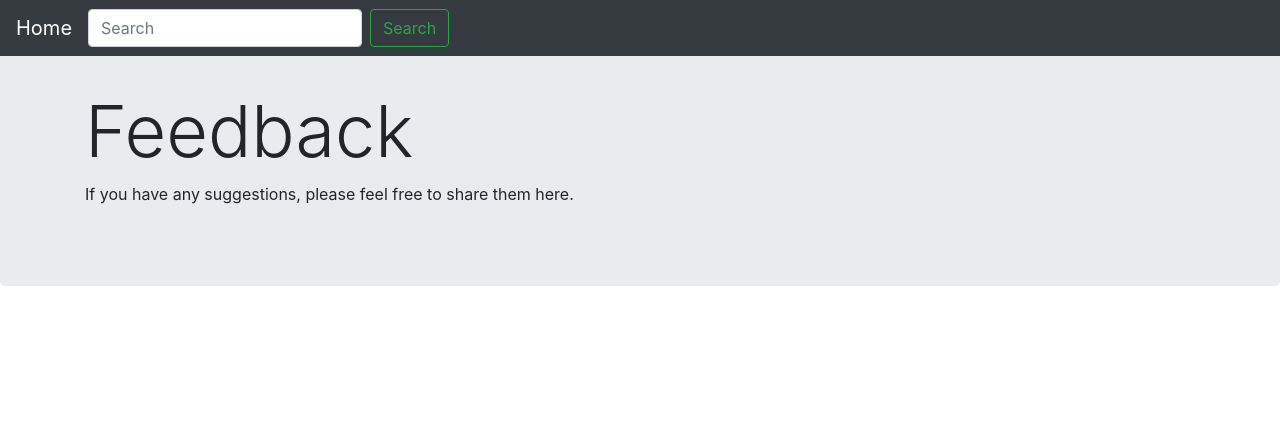
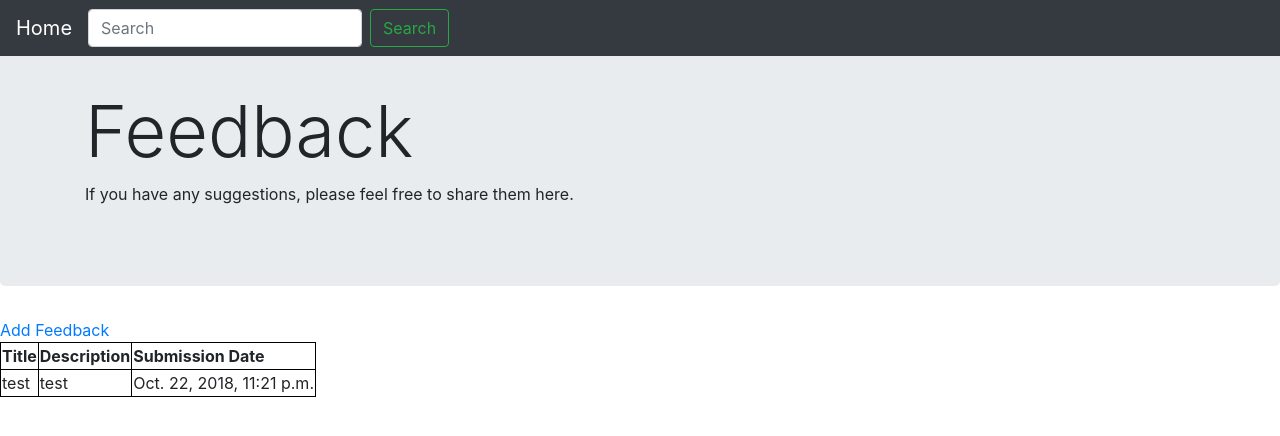
Before and after one commit to brandonrosenbloom/sight-words, a Django app: page /feedback/ in a window 1280 px wide. Shown: the top 436 px of the page. Run offline with Django 3.2, Linux system fonts and the light colour scheme; data comes from the database, SQL or seed files in the repository; both versions use the stored data as it was after the commit; some libraries are stand-ins or nearby versions.

Commit message:
added ability for user to submit feedback.

```diff
--- a/SightWords/urls.py
+++ b/SightWords/urls.py
@@ -23,4 +23,5 @@ urlpatterns = [
     path('grades/', grades, name='grades'),
     path('<grade>/words', words_by_grade, name='words'),
     path('feedback/', feedback, name='feedback'),
+    path('feedback/add', add_feedback, name='add_feedback')
 ]
--- a/webapp/admin.py
+++ b/webapp/admin.py
@@ -3,8 +3,11 @@ from __future__ import unicode_literals
 
 from django.contrib import admin
 from words.models import Words, Grade
+from feedback.models import Feedback
 
 
 admin.site.register(Words)
 
 admin.site.register(Grade)
+
+admin.site.register(Feedback)
--- a/webapp/templates/feedback.html
+++ b/webapp/templates/feedback.html
@@ -2,6 +2,11 @@
 
 {% block title %}
 Sight Words Feedback Page
+{% endblock %}
+
+{% block style %}
+#table, tr, td , th {
+    border: 1px solid black;
 {% endblock %}
 
 {% block jumbo1 %}
@@ -11,3 +16,27 @@ Feedback
 {% block jumbo2 %}
 If you have any suggestions, please feel free to share them here.
 {% endblock %}
+
+{% block body1 %}
+<div>
+    <a href="{% url 'add_feedback' %}">Add Feedback</a>
+</div>
+
+
+<div>
+    <table>
+        <tr>
+            <th>Title</th>
+            <th>Description</th>
+            <th>Submission Date</th>
+        </tr>
+            {% for feedback in all_feedback %}
+        <tr>
+            <td>{{ feedback.title }}</td>
+            <td>{{ feedback.description }}</td>
+            <td>{{ feedback.creation_date }}</td>
+        </tr>
+    </table>
+</div>
+{% endfor %}
+{% endblock %}
--- a/webapp/templates/no_feedback.html
+++ b/webapp/templates/no_feedback.html
@@ -23,5 +23,6 @@ If you have any suggestions, please feel free to share them here.
 {% block body1 %}
 <div id="messaging">
     <h3>Looks like we don't have any feedback to work on. Send some in now!.</h3>
+    <a href="{% url 'add_feedback' %}">Add Feedback</a>
 </div>
 {% endblock %}
--- a/webapp/views.py
+++ b/webapp/views.py
@@ -5,6 +5,8 @@ from django.shortcuts import render
 from words.models import Words, Grade
 from django.contrib.auth.models import User
 from feedback.models import Feedback
+from feedback.forms import FeedbackForm
+from django.shortcuts import redirect
 
 # Create your views here.
 
@@ -52,3 +54,19 @@ def feedback(request):
         }
 
         return render(request, 'feedback.html', context)
+
+
+def add_feedback(request):
+    if request.method == 'POST':
+        form = FeedbackForm(request.POST)
+        if form.is_valid():
+            form = form.save(commit=False)
+            form.submitted_by_id = 1
+            # post.published_date = timezone.now()
+            form.save()
+
+            return redirect('feedback')
+    else:
+        form = FeedbackForm()
+
+    return render(request, 'add_feedback.html', {'form': form})
```
Also changed, not shown: webapp/templates/add_feedback.html (added, +21 -0 lines), db.sqlite3, 1 other file.
